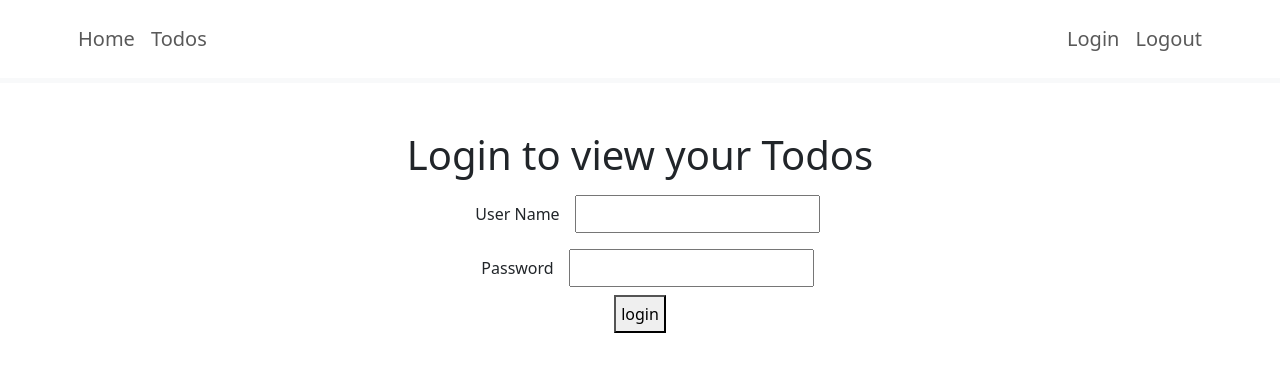
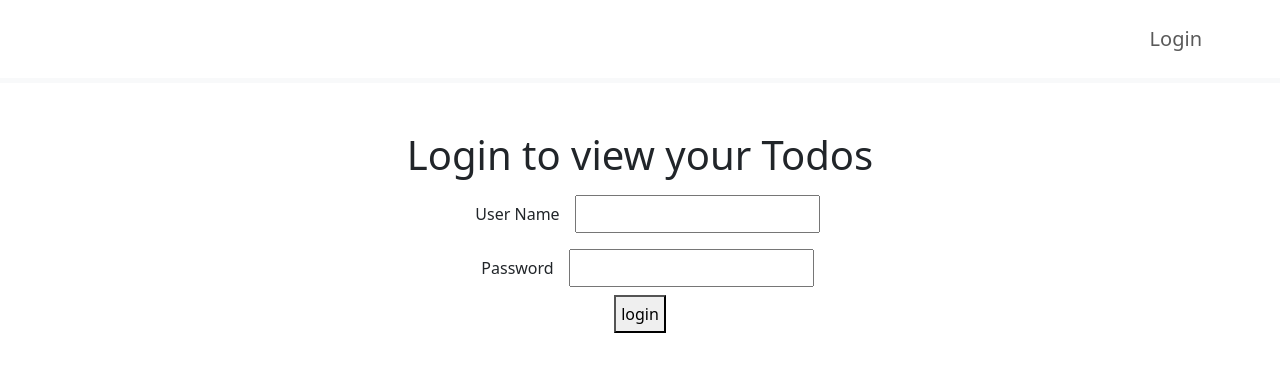
Before and after one commit to cpkopp12/java-fullstack-app, a React (Create React App) app in the folder todo-app/: page / in a window 1280 px wide. Shown: the top 372 px of the page. Built offline with nearby package versions, Linux system fonts and the light colour scheme.

Commit message:
conditionally render navbar

```diff
--- a/todo-app/src/components/todo/HeaderComponent.jsx
+++ b/todo-app/src/components/todo/HeaderComponent.jsx
@@ -1,12 +1,16 @@
-import { useContext } from 'react';
+
 import { Link } from 'react-router-dom';
-import { AuthContext } from './security/AuthContext';
+import { useAuth } from './security/AuthContext';
 
 export default function HeaderComponent() {
 
-    const authContext = useContext(AuthContext);
+    const authContext = useAuth();
 
-    console.log(authContext.number);
+    const isAuthenticated = authContext.isAuthenticated;
+
+    function logout() {
+        authContext.setAuthenticated(false);
+    }
 
     return (
         <header className="border-bottom border-light border-5 mb-5 p-2">
@@ -15,13 +19,27 @@ export default function HeaderComponent() {
                 <nav className="navbar navbar-expand-lg">
                     <div className="collapse navbar-collapse">
                         <ul className="navbar-nav">
-                            <li className="nav-item fs-5"><Link className="nav-link" to="/welcome/in28minutes">Home</Link></li>
-                            <li className="nav-item fs-5"><Link className="nav-link" to="/todos">Todos</Link></li>
+                            <li className="nav-item fs-5">
+                                {isAuthenticated &&
+                                    <Link className="nav-link" to="/welcome/in28minutes">Home</Link>}
+
+                            </li>
+                            <li className="nav-item fs-5">
+                                {isAuthenticated &&
+                                    <Link className="nav-link" to="/todos">Todos</Link>}
+                            </li>
                         </ul>
                     </div>
                     <ul className="navbar-nav">
-                        <li className="nav-item fs-5"><Link className="nav-link" to="/login">Login</Link></li>
-                        <li className="nav-item fs-5"><Link className="nav-link" to="/logout">Logout</Link></li>
+                        <li className="nav-item fs-5">
+                            {!isAuthenticated &&
+                                <Link className="nav-link" to="/login">Login</Link>}
+                        </li>
+                        <li className="nav-item fs-5">
+                            {isAuthenticated &&
+                                <Link className="nav-link" to="/logout" onClick={logout}>Logout</Link>}
+
+                        </li>
                     </ul>
                 </nav>
             </div>
--- a/todo-app/src/components/todo/LoginComponent.jsx
+++ b/todo-app/src/components/todo/LoginComponent.jsx
@@ -1,5 +1,6 @@
 import { useState } from 'react';
 import { useNavigate } from 'react-router-dom';
+import { useAuth } from './security/AuthContext';
 
 export default function LoginComponent() {
 
@@ -8,6 +9,8 @@ export default function LoginComponent() {
     const [showSuccessMessage, setShowSuccessMessage] = useState(false);
     const [showErrorMessage, setShowErrorMessage] = useState(false);
     const navigate = useNavigate();
+
+    const authContext = useAuth();
 
     function handleUsernameChange(event) {
         setUsername(event.target.value);
@@ -21,10 +24,12 @@ export default function LoginComponent() {
         if (username === 'cam' && password==='dummy') {
             setShowSuccessMessage(true);
             setShowErrorMessage(false);
-            navigate(`/welcome/${username}`)
+            navigate(`/welcome/${username}`);
+            authContext.setAuthenticated(true);
         } else {
             setShowSuccessMessage(false);
             setShowErrorMessage(true);
+            authContext.setAuthenticated(false);
         }
     }
 
--- a/todo-app/src/components/todo/security/AuthContext.js
+++ b/todo-app/src/components/todo/security/AuthContext.js
@@ -1,13 +1,22 @@
 import { createContext, useState } from 'react';
+import { useContext } from 'react';
 
 export const AuthContext = createContext();
+
+export const useAuth = () => useContext(AuthContext);
 
 export default function AuthProvider({ children }) {
 
     const [number, setNumber] = useState(10);
 
+    const [isAuthenticated, setAuthenticated] = useState(false);
+
+    // setInterval(() => setNumber(number+1), 10000)
+
+    // const valueShared = {number, isAuthenticated, setAuthenticated};
+
     return (
-        <AuthContext.Provider value={ {number} }>
+        <AuthContext.Provider value={ {number, isAuthenticated, setAuthenticated} }>
             {children}
         </AuthContext.Provider>
     )
```
